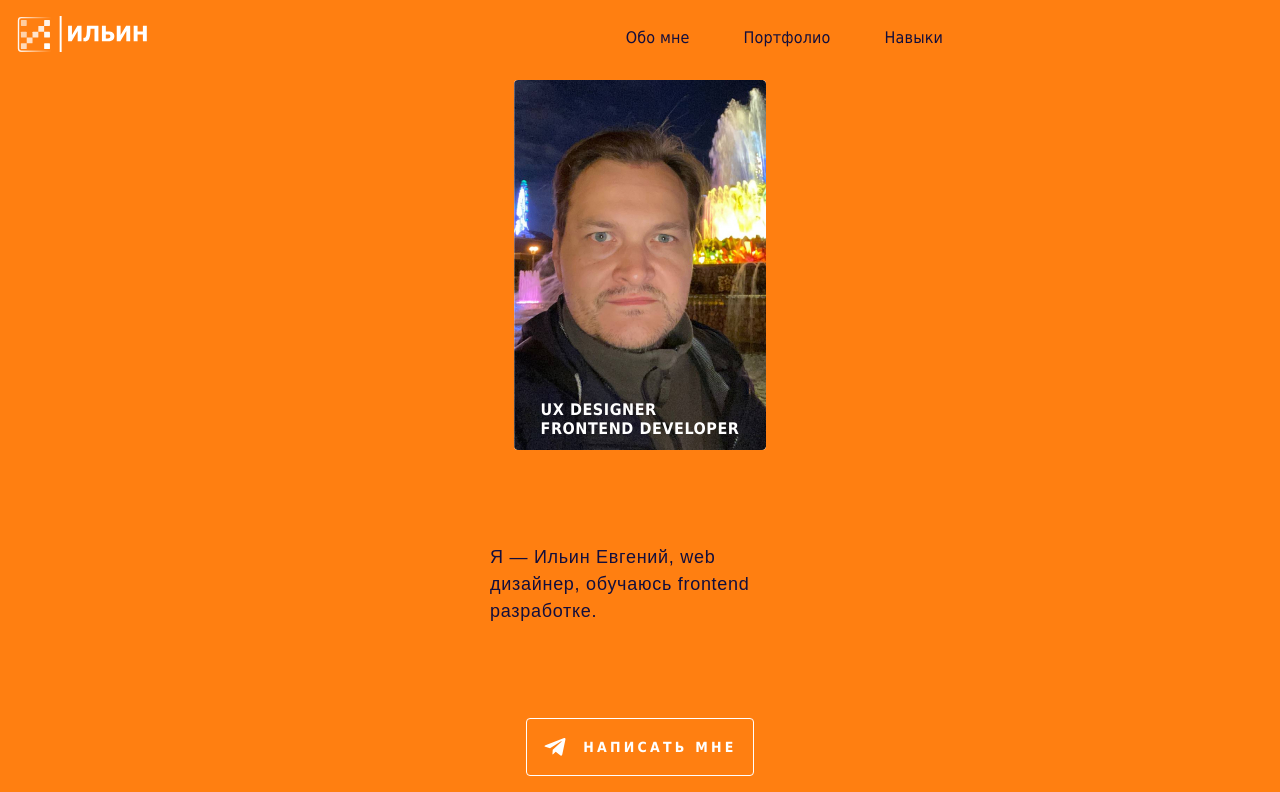
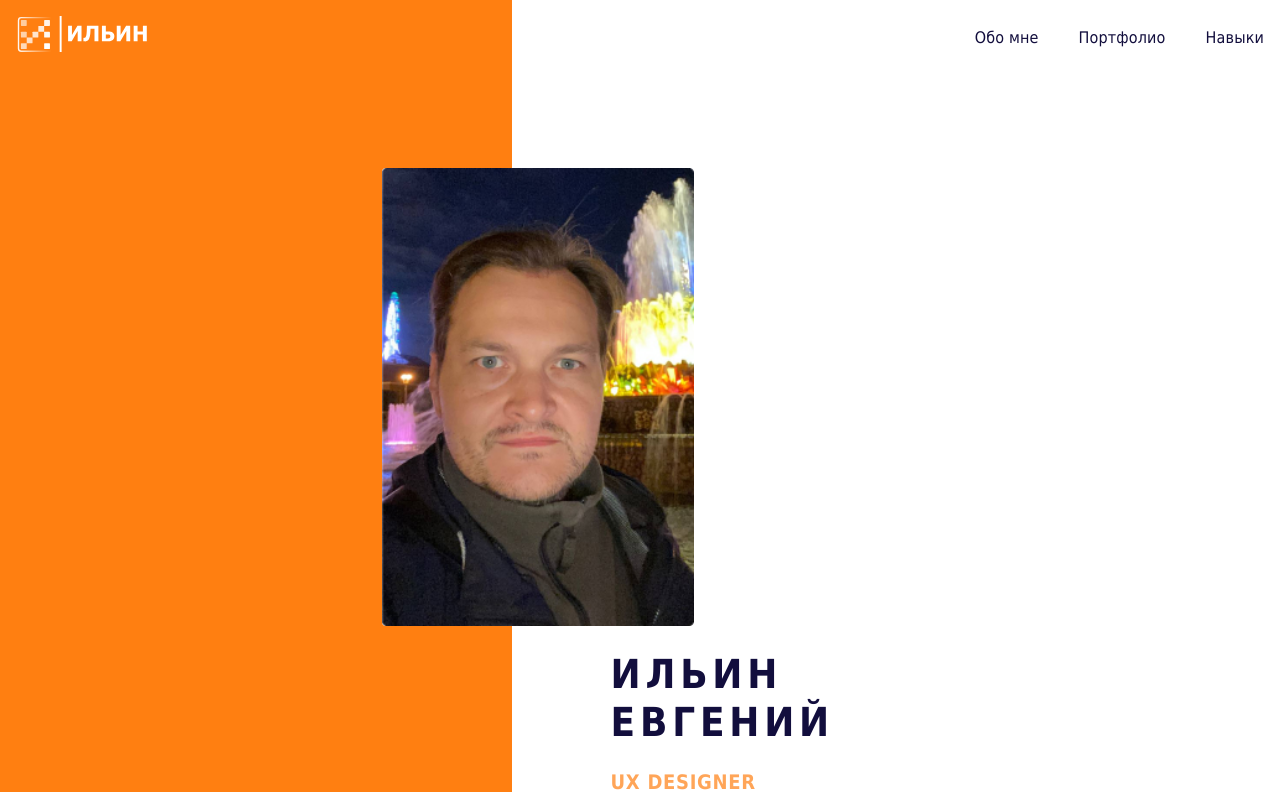
Before and after one commit to Chackmoole/my_project, a React app: page /#/ in a window 1280 px wide. Shown: the top 792 px of the page. Built offline with nearby package versions, Linux system fonts and the light colour scheme.

Commit message:
mainPage-tablet) Доработка стилизации Header под tablet. Доработка и стилизация блока TitleBlock под  mobile и tablet.

```diff
--- a/src/modules/portfolio/components/Header/Header.styled.ts
+++ b/src/modules/portfolio/components/Header/Header.styled.ts
@@ -7,14 +7,13 @@ export const StyledHeader = styled.header`
   justify-content: space-between;
   width: 100%;
   min-width: 320px;
-  max-width: 959px;
   padding: 16px 16px 40px;
   margin: 0 auto;
 `;
 
 export const StyledHeaderNav = styled.nav`
   display: none;
-  gap: 54px;
+  gap: 40px;
   @media (min-width: 768px) {
     display: flex;
   }
--- a/src/modules/portfolio/components/Layout/Layout.styled.ts
+++ b/src/modules/portfolio/components/Layout/Layout.styled.ts
@@ -4,4 +4,7 @@ export const StyledLayout = styled.div`
   width: 375px;
   padding: 0 16px;
   margin: 0 auto;
+  @media (min-width: 768px) {
+    width: 768px;
+  }
 `;
--- a/src/modules/portfolio/components/Text/Text.styled.ts
+++ b/src/modules/portfolio/components/Text/Text.styled.ts
@@ -14,7 +14,15 @@ export const StyledText = styled.p<IProps>`
   ${({ variant }) => {
     switch (variant) {
       case 'h1':
-        return css``;
+        return css`
+          font-family: 'Tahoma', sans-serif;
+          font-style: normal;
+          font-weight: 700;
+          font-size: 40px;
+          line-height: 48px;
+          letter-spacing: 0.12em;
+          text-transform: uppercase;
+        `;
       case 'h2':
         return css`
           font-family: 'Tahoma', sans-serif;
@@ -60,6 +68,11 @@ export const StyledText = styled.p<IProps>`
           letter-spacing: 0.035em;
           text-transform: uppercase;
           color: #ffffff;
+          @media (min-width: 768px) {
+            font-size: 20px;
+            line-height: 24px;
+            color: inherit;
+          }
         `;
       case 'caption':
         return css`
--- a/src/modules/portfolio/components/TitleBlock/TitleBlock.styled.ts
+++ b/src/modules/portfolio/components/TitleBlock/TitleBlock.styled.ts
@@ -2,9 +2,14 @@ import styled from '@emotion/styled';
 
 export const StyledTitleBlock = styled.section`
   background-color: #ff7f11;
+
+  @media (min-width: 768px) {
+    background: linear-gradient(90deg, rgba(255, 127, 17, 1) 40%, rgba(255, 255, 255, 1) 40%);
+  }
 `;
 
 export const StyledWrapper = styled.div`
+  position: relative;
   display: flex;
   flex-direction: column;
   min-height: 100vh;
@@ -12,17 +17,38 @@ export const StyledWrapper = styled.div`
   justify-content: space-between;
   padding-top: 80px;
   padding-bottom: 24px;
+  @media (min-width: 768px) {
+    align-items: start;
+    padding-top: 168px;
+  }
 `;
 
 export const StyledInner = styled.div`
   display: flex;
-  align-items: end;
+  flex-direction: column;
+  align-items: center;
+  justify-content: space-between;
+  gap: 40px;
+  @media (min-width: 768px) {
+    margin-left: 46%;
+    align-items: start;
+    gap: 0;
+  }
 `;
 
 export const StyledQrCode = styled.img``;
 
 export const StyledPhoto = styled.img`
   border-radius: 4px;
+  margin-bottom: 8px;
+  width: 252px;
+  height: 370px;
+  @media (min-width: 768px) {
+    margin-left: 15%;
+    margin-bottom: 24px;
+    width: 312px;
+    height: 458px;
+  }
 `;
 
 export const StyledTitileBox = styled.div`
@@ -30,15 +56,41 @@ export const StyledTitileBox = styled.div`
   flex-direction: column;
   justify-content: space-between;
   z-index: 2;
+  @media (min-width: 768px) {
+    display: flex;
+    margin-bottom: 24px;
+  }
 `;
 
 export const StyledProfBox = styled.div`
   position: absolute;
   top: 400px;
+  left: 64px;
   display: flex;
   flex-direction: column;
+  @media (min-width: 768px) {
+    position: relative;
+    top: 0;
+    left: 0;
+    margin-bottom: 16px;
+    color: rgba(255, 127, 17, 0.7);
+
+    &::before {
+      content: '';
+      position: absolute;
+      background-color: rgba(255, 127, 17, 0.7);
+      width: 30px;
+      height: 3px;
+      left: -40px;
+      top: 50%;
+    }
+  } ;
 `;
 
 export const StyledTextBox = styled.div`
   width: 300px;
+  @media (min-width: 768px) {
+    width: 330px;
+    margin-bottom: 54px;
+  }
 `;
--- a/src/modules/portfolio/components/TitleBlock/TitleBlock.tsx
+++ b/src/modules/portfolio/components/TitleBlock/TitleBlock.tsx
@@ -1,6 +1,5 @@
 import React from 'react';
 
-import Button from 'modules/portfolio/components/Button/Button';
 import ContactButton from 'modules/portfolio/components/ContactButton/ContactButton';
 import Layout from 'modules/portfolio/components/Layout/Layout';
 import Text from 'modules/portfolio/components/Text/Text';
@@ -16,28 +15,30 @@ import {
 } from 'modules/portfolio/components/TitleBlock/TitleBlock.styled';
 
 import mainPhotoMobile from 'src/img/mainPhotoMobile.jpg';
-import qrCode from 'src/img/qr_telegram.jpg';
 
 const TitleBlock = () => {
   return (
     <StyledTitleBlock>
       <Layout>
         <StyledWrapper>
+          <StyledPhoto src={mainPhotoMobile} alt="фото Ильин Евгений" width={252} height={370} />
           <StyledInner>
             <StyledTitileBox>
-              <Text variant="h1">Ильин Евгений</Text>
-              <StyledQrCode src={qrCode} alt="QR code for telegram" width={91} height={105} />
+              <Text variant="h1">Ильин</Text>
+              <Text variant="h1">Евгений</Text>
+              {/*<StyledQrCode src={qrCode} alt="QR code for telegram" width={91} height={105} />*/}
             </StyledTitileBox>
-            <StyledPhoto src={mainPhotoMobile} alt="фото Ильин Евгений" width={252} height={370} />
-          </StyledInner>
             <StyledProfBox>
               <Text variant="strong">UX designer</Text>
               <Text variant="strong">Frontend developer</Text>
             </StyledProfBox>
             <StyledTextBox>
-            <Text variant="p">Я — Ильин Евгений, web дизайнер, обучаюсь frontend разработке.</Text>
+              <Text variant="p">
+                Я&nbsp;&mdash; Ильин Евгений, web дизайнер, обучаюсь frontend разработке.
+              </Text>
             </StyledTextBox>
             <ContactButton />
+          </StyledInner>
         </StyledWrapper>
       </Layout>
     </StyledTitleBlock>
```
Lines whose indentation alone changed are shown as unchanged.
